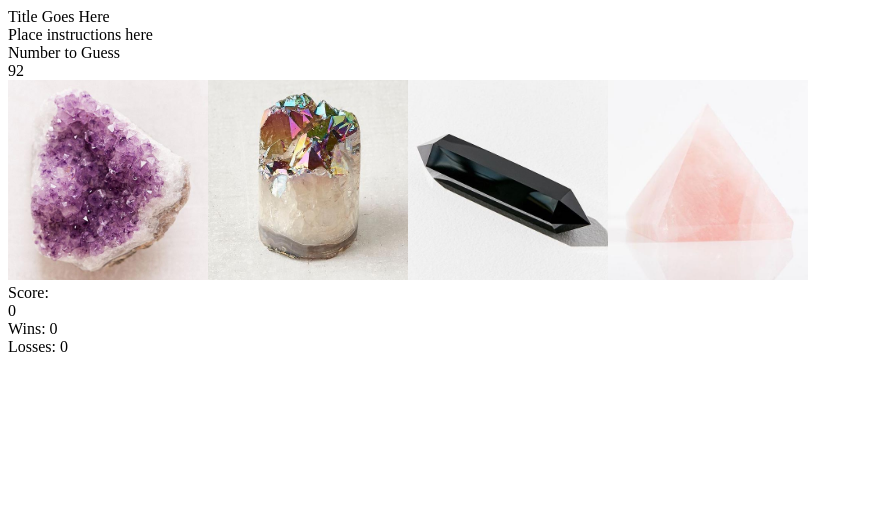
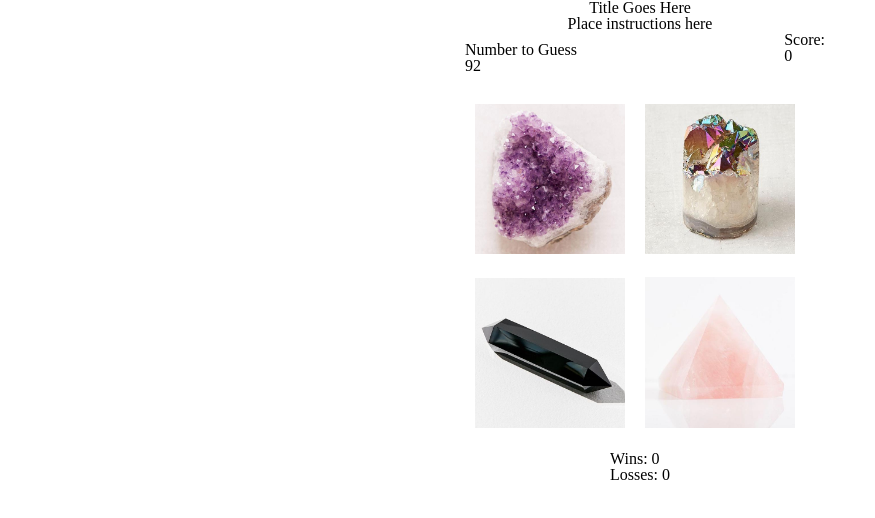
Before and after one commit to christiehennes/Crystal-Collector, a plain HTML site: page index.html in a window 1280 px wide. Shown: the whole page, without its empty margins (0-875 px from the left). Drawn offline with nearby package versions, Linux system fonts and the light colour scheme.

Commit message:
Updated spacing and html to center

```diff
--- a/assets/css/style.css
+++ b/assets/css/style.css
@@ -1,3 +1,47 @@
+
+.body-wrapper{
+
+    display: flex;
+    flex-direction: column;
+    justify-content: center;
+    align-items: center;
+    margin: 0 auto;
+
+    max-width:960px;
+
+}
+
+.game-wrapper{
+    max-width: 70vw;
+    display: flex;
+    flex-direction: column;
+    justify-content: center;
+    align-items: center;
+}
+
+.scores-wrapper{
+    display: flex;
+    flex-direction: row;
+    justify-content: space-between;
+    width: 100%;
+}
+
+.scores{
+    margin: 10px;
+
+}
+
+.crystals-wrapper{
+
+    max-width: 350px;
+    margin: 10px;
+    display: flex;
+    justify-content: center;
+    align-items: center;
+    /* flex-wrap: wrap; */
+}
+
 .crystal-image {
-    max-width: 200px;
+    max-width: 150px;
+    margin: 10px;
 }
--- a/index.html
+++ b/index.html
@@ -5,25 +5,36 @@
     <meta http-equiv="X-UA-Compatible" content="IE=edge">
     <title>Crystal Game</title>
     <meta name="viewport" content="width=device-width, initial-scale=1">
+    <link rel="stylesheet" type="text/css" media="screen" href="./assets/css/reset.css" />
     <link rel="stylesheet" type="text/css" media="screen" href="./assets/css/style.css" />
 </head>
 <body>
 
     <div class="body-wrapper">
+
+        <div class="game-wrapper">
             <div class="title">Title Goes Here</div>
             <div class="instructions">Place instructions here</div>
-        <div class="to-guess-wrapper">
+
+            <div class="scores-wrapper">
+                <div class="scores">
                     <div>Number to Guess</div>
                     <div id="number-to-guess"></div>
+
                 </div>
-        <div id="crystals"></div>
-        <div id="score-wrapper">
+                <div id="scores">
                     <div>Score:</div>
                     <div id="current-score"></div>
                 </div>
+            </div>
+            <div class="crystals-wrapper">
+                <div id="crystals"></div>
+            </div>
+
             <div id="wins-wrapper">
                 <div id="wins"></div>
                 <div id="losses"></div>
+            </div>
         </div>
 
     </div>
```
Lines whose indentation alone changed are shown as unchanged.
